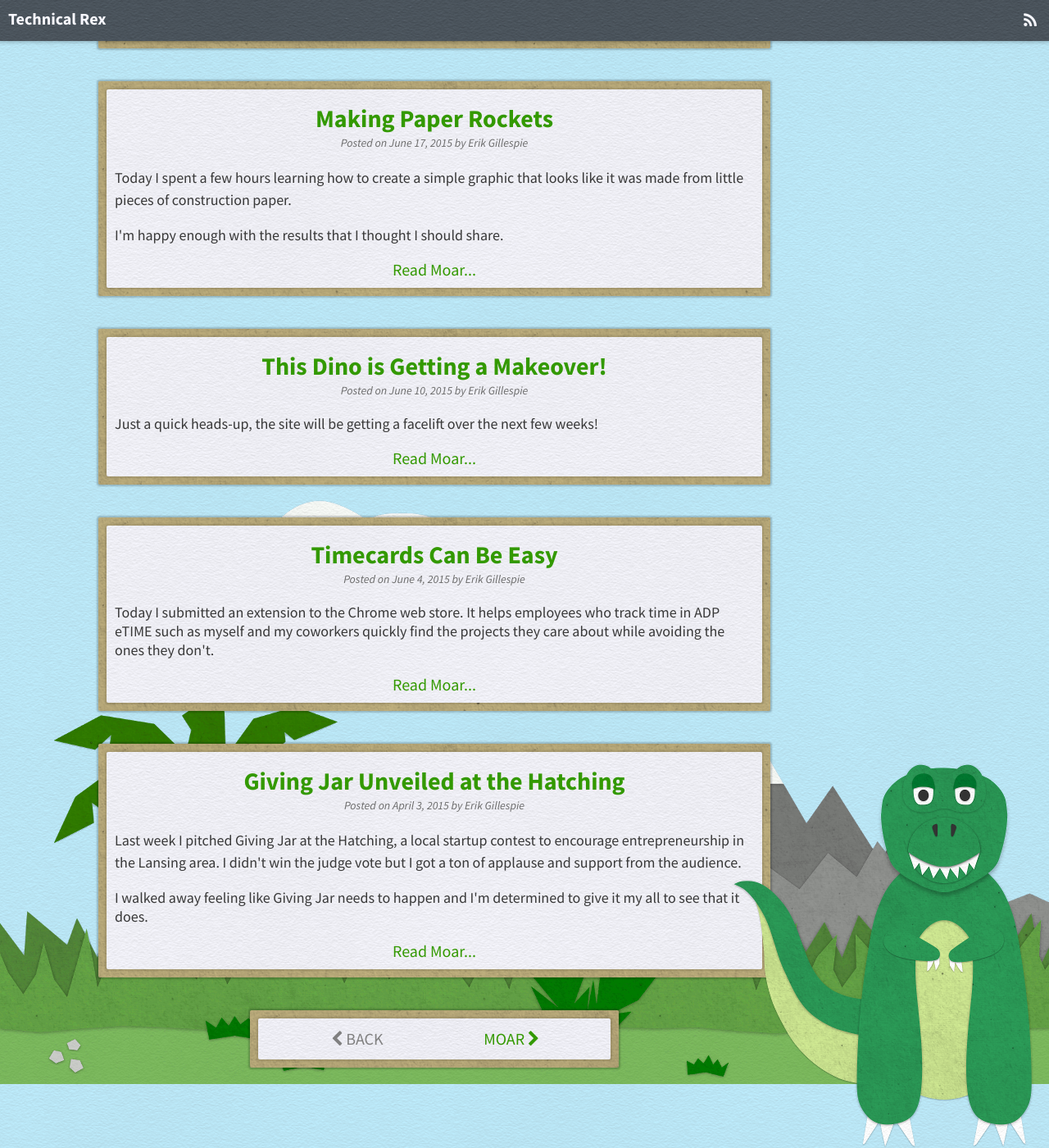
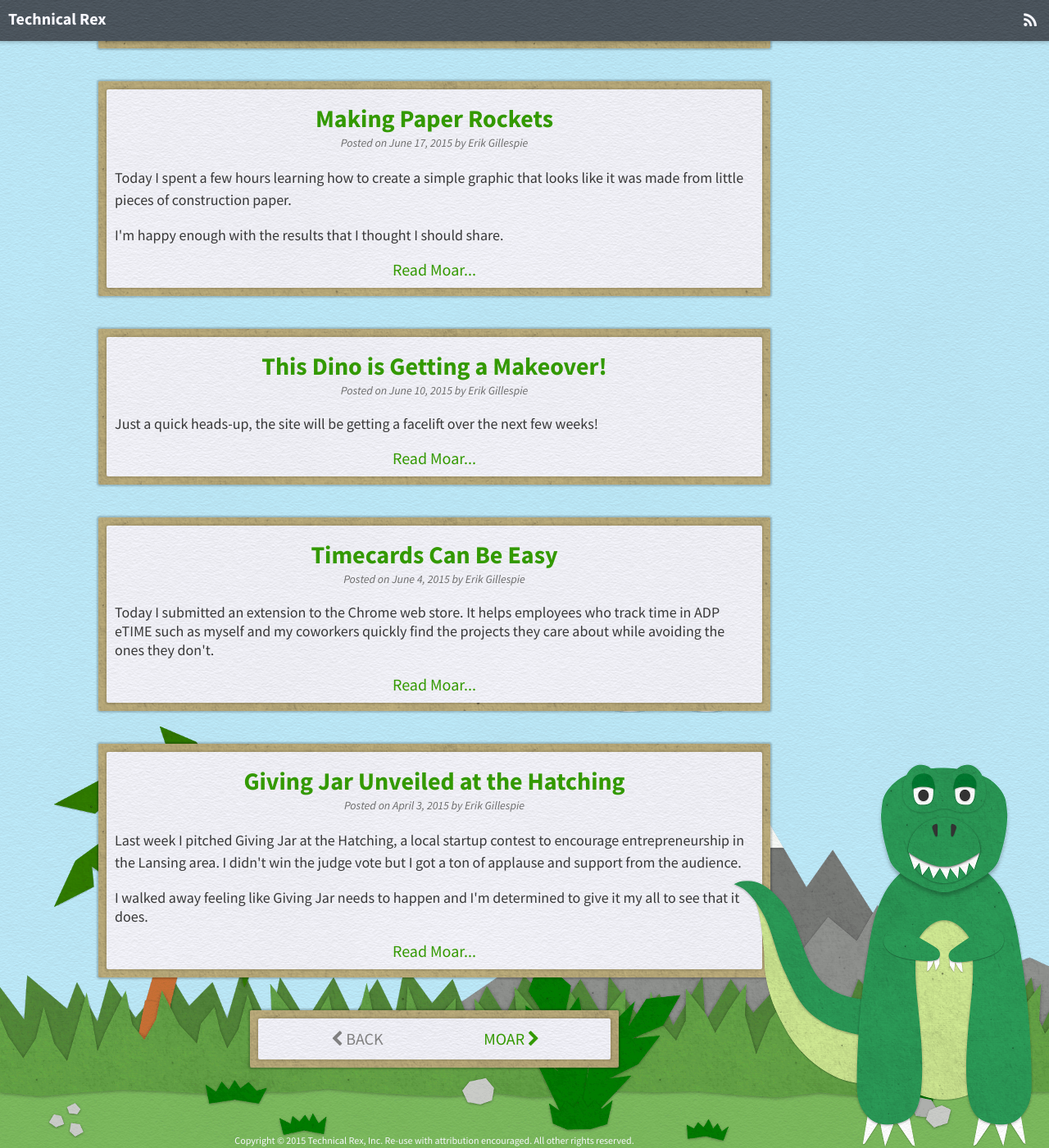
Before and after one commit to technical-rex/technicalrex.com, a Jekyll site: the page built from index.html, in a window 1280 px wide and 1400 px high, scrolled down 444 px. Shown: the whole window at 82% size. Built offline with Jekyll 4.4.1, drawn with Linux system fonts in a browser that asks for light colours; nearby versions of some CDN libraries; the list of posts is cut into pages by our own code.

Commit message:
Added copyright to footer text

```diff
--- a/_includes/footer.html
+++ b/_includes/footer.html
@@ -1,4 +1,4 @@
 <footer class="site-footer">
-	<p class="text"></p>
+	<p class="text">Copyright © 2015 Technical Rex, Inc. Re-use with attribution encouraged. All other rights reserved.</p>
 </footer>
 {% include analytics.html %}
--- a/_sass/base/_variables.scss
+++ b/_sass/base/_variables.scss
@@ -9,6 +9,7 @@ $text-color: #383838;
 $link-color: #339900;
 $selection-color: #339900;
 $header-link-color: #f8f8ff;
+$footer-color: #f8f8ff;
 
 $dark-texture: url(/technicalrex.com/img/dark_texture.png);
 $light-texture: url(/technicalrex.com/img/light_texture.png);
--- /dev/null
+++ b/_sass/includes/_footer.scss
@@ -0,0 +1,10 @@
+.site-footer {
+    margin: 4em 300px 0 4em;
+    p {
+        padding: 0;
+        margin: 0;
+        color: $footer-color;
+        font-size: 0.6em;
+        text-align: center;
+    }
+}
--- a/css/main.scss
+++ b/css/main.scss
@@ -9,3 +9,5 @@
 
 @import 'layouts/paper';
 @import 'layouts/post';
+
+@import 'includes/footer';
```
